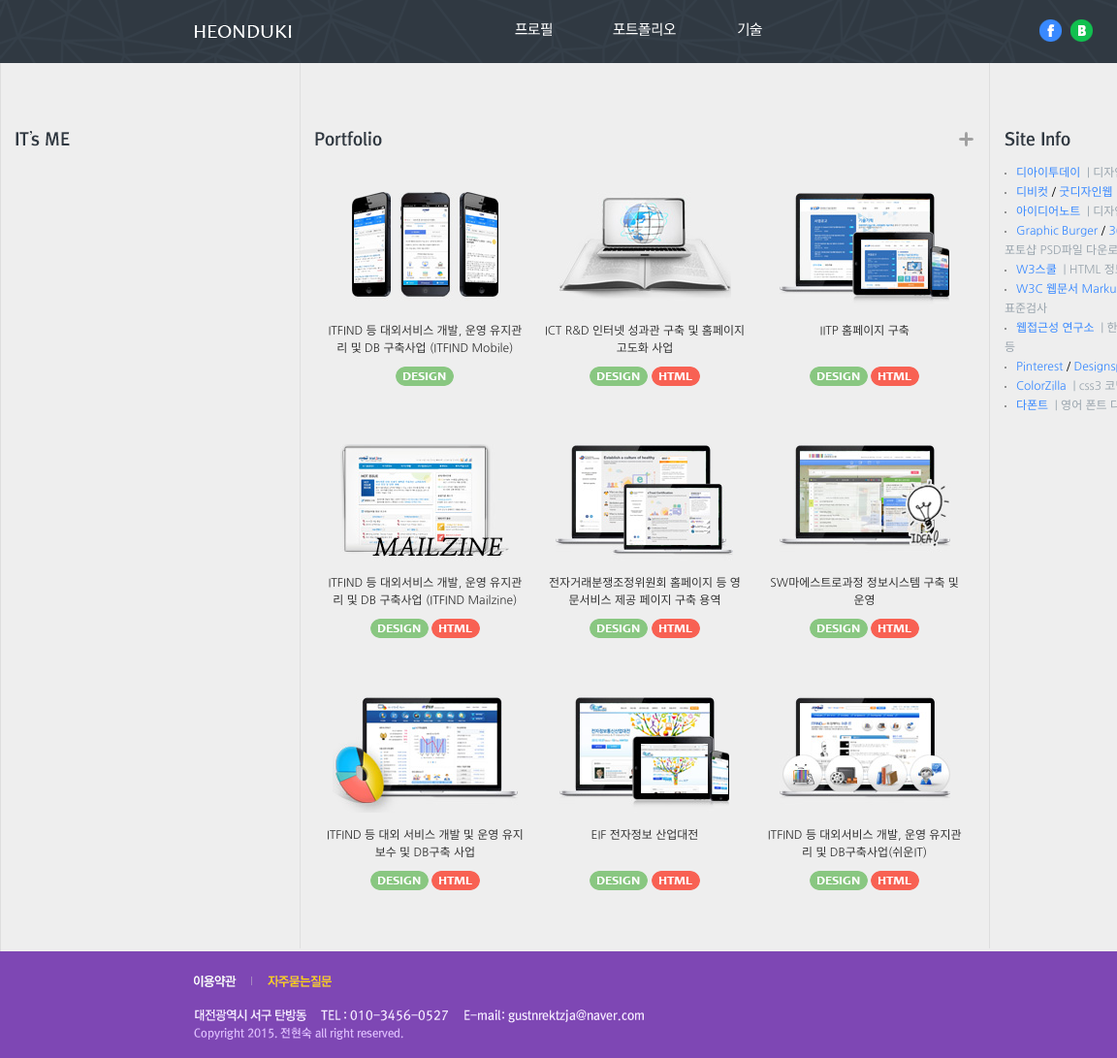
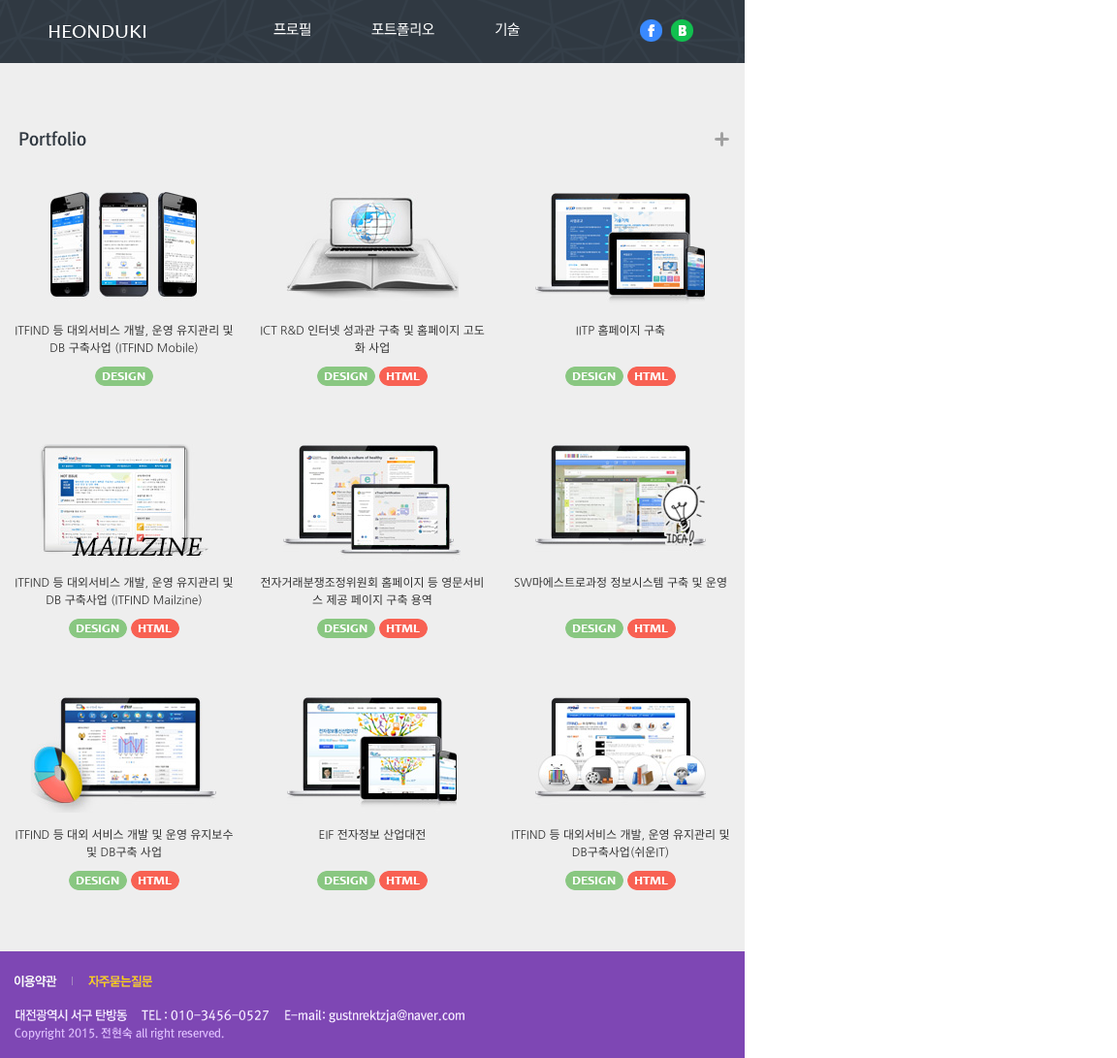
Before and after one commit to heonduki/heonduki.github.io, a plain HTML site: page index.html in a window 768 px wide. Shown: the top 1091 px of the page at 97% size, 1152 px wide, since content can reach past the window. Drawn offline with Linux system fonts and the light colour scheme.

Commit message:
뷰포트 삽입 후 스타일 수정

```diff
--- a/index.html
+++ b/index.html
@@ -2,6 +2,7 @@
 <html>
 <head>
 <meta http-equiv="Content-Type" content="text/html; charset=utf-8">
+<meta name="viewport" content="width=device-width, initial-scale=1, minimum-scale=1, maximum-scale=1, user-scalable=no">
 <title>홈 | HEONDUKI</title>
 <link rel="stylesheet" type="text/css" href="resources/css/common.css">
 <link rel="stylesheet" type="text/css" href="resources/css/layout.css">
--- a/resources/css/common.css
+++ b/resources/css/common.css
@@ -367,3 +367,16 @@ h1{
 		overflow: hidden;
 	}
 }
+
+@media (min-width:768px) and (max-width:1023px) {
+	h1{
+		margin-right: 20px;
+  		margin-left: 50px;
+	}
+	#gnb ul{
+		width: 62%;
+		text-align: center;
+	}
+	.sns-group{margin-right: 50px;}
+	#help-group, #address-group {margin-left: 15px;}
+}
--- a/resources/css/layout.css
+++ b/resources/css/layout.css
@@ -64,3 +64,15 @@
 		border: 0;
 	}
 }
+
+@media (min-width:768px) and (max-width:1023px){
+	#wrap{min-width: 100%;}
+	#header-group, #content-group, #footer-group{width: 100%;}
+	#profile-group, #site-group{display: none;}
+	#portfolio-group{
+		float: none;
+		width: 100%;
+		padding: 30px 0;
+		border: 0;
+	}
+}
--- a/resources/css/main.css
+++ b/resources/css/main.css
@@ -71,3 +71,7 @@ h2{
 	}
 	#more-group{top: -10px;}
 }
+
+@media (min-width:768px) and (max-width:1023px) {
+	h2{margin-left: 20px;}
+}
```
